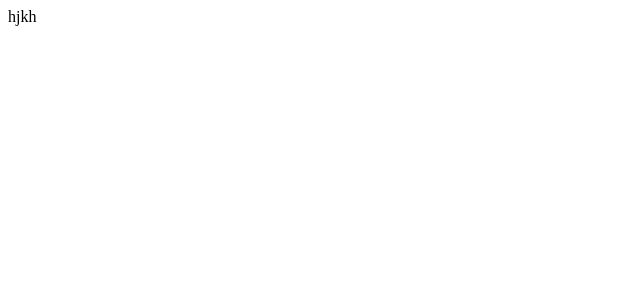
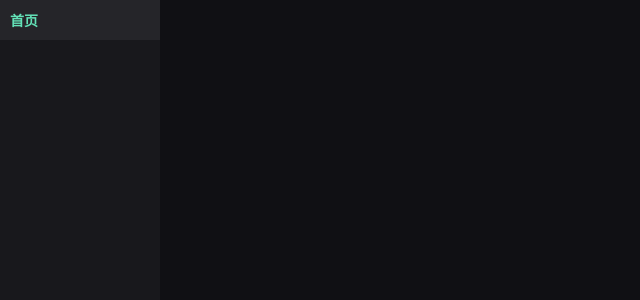
Before and after one commit to Tricker39/basic, a Vue app: page / in a window 1280 px wide. Shown: the top 300 px of the page, without its empty margins (0-640 px from the left). Built offline with nearby package versions, Linux system fonts and the light colour scheme.

Commit message:
页面搭建

```diff
--- a/src/App.vue
+++ b/src/App.vue
@@ -1,5 +1,51 @@
 <template>
-	<router-view></router-view>
+  <div class="content">
+    <div class="left">
+      <div class="item" :class="{ active: item.path == routePath }" v-for="item in basicRoutes">
+        {{ item.meta.title }}</div
+      >
+    </div>
+    <div class="right"><router-view></router-view></div>
+  </div>
 </template>
-<script setup></script>
-<style></style>
+<script setup>
+  import { basicRoutes } from '@/routers/routes.js';
+  import { useRoute } from 'vue-router';
+  const routePath = useRoute().path;
+</script>
+<style>
+  * {
+    margin: 0;
+    padding: 0;
+  }
+  body {
+    background-color: #101014;
+  }
+  .content {
+    display: flex;
+    height: 100vh;
+  }
+  .left {
+    width: 160px;
+    background: #18181c;
+  }
+  .left .item {
+    padding: 10px;
+    font-size: 14px;
+    color: #fff;
+    cursor: pointer;
+  }
+  .left .item:hover {
+    font-weight: bold;
+    color: #63e2b7;
+    background: #252529;
+  }
+  .left .item.active {
+    font-weight: bold;
+    color: #63e2b7;
+    background: #252529;
+  }
+  .right {
+    flex: 1;
+  }
+</style>
--- a/src/routers/routes.js
+++ b/src/routers/routes.js
@@ -1,11 +1,12 @@
-import Home from '@/views/index.vue';
 const _routes = [
-	{
-		path: '/',
-		name: 'home',
-		// component: () => import('@/views/index.vue'),
-		component: Home,
-	},
+  {
+    path: '/',
+    name: 'home',
+    component: () => import('@/views/index.vue'),
+    meta: {
+      title: '首页',
+    },
+  },
 ];
 
 export const basicRoutes = [..._routes];
--- a/src/views/index.vue
+++ b/src/views/index.vue
@@ -1,5 +1,3 @@
-<template>
-  <div>hjkh</div>
-</template>
+<template> </template>
 <script setup></script>
 <style scoped></style>
```
